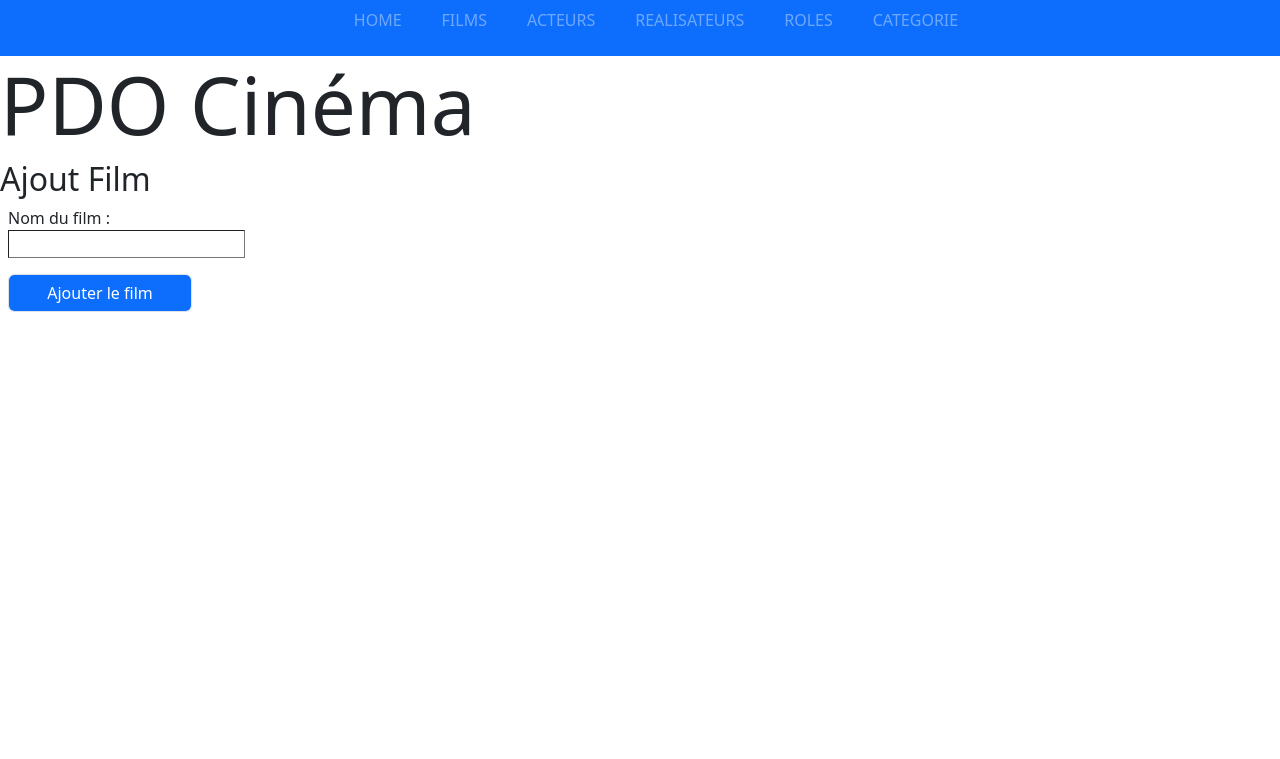
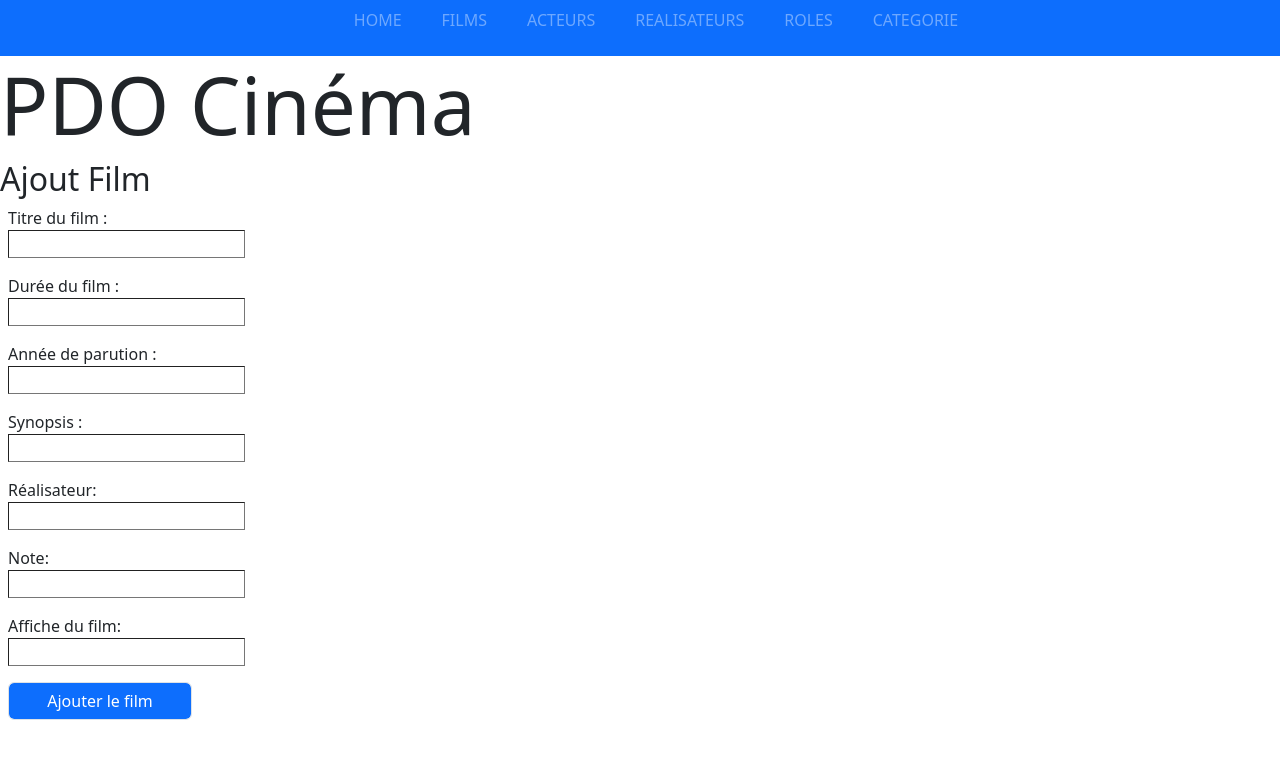
Before and after one commit to yah422/CINEMA, a PHP site: template view/film/ajoutFilm.php in a window 1280 px wide. Shown: the top 759 px of the page. Run offline with PHP 8.4, Linux system fonts and the light colour scheme; the template is opened without the code that fills it, so the values that code supplies are empty.

Commit message:
add all different input for the AjoutFilm part

```diff
--- a/view/film/ajoutFilm.php
+++ b/view/film/ajoutFilm.php
@@ -5,12 +5,57 @@ ob_start();
 
 
 <form action="index.php?action=ajoutFilm" method="post" enctype="multipart/form-data">
+    <p  class="px-2">
+        <label>
+            Titre du film : <br>
+            <input id="" class="border-1" name="titre_film" type="text">
+            <br>
+        </label>
+    </p>
     <p class="px-2">
         <label>
-            Nom du film : <br>
-            <input id="" class="border-1" name="titre_film" type="text">
+            Durée du film : <br>
+            <input id="" class="border-1" name="duree_formatee" type="text">
+
         </label>
     </p>
+    <p class="px-2">
+        <label>
+            Année de parution : <br>
+            <input id="" class="border-1" name="anneeSortie_film" type="text">
+
+        </label>
+    </p>
+    <p class="px-2">
+        <label>
+            Synopsis : <br>
+            <input id="" class="border-1" name="synopsis_film" type="text">
+
+        </label>
+    </p>
+    <p class="px-2">
+        <label>
+            Réalisateur: <br>
+            <input id="" class="border-1" name="realisateurName" type="text">
+
+        </label>
+    </p>
+    <p class="px-2">
+        <label>
+            Note: <br>
+            <input id="" class="border-1" name="note_film" type="text">
+
+        </label>
+    </p>
+    <p class="px-2">
+        <label>
+            Affiche du film: <br>
+            <input id="" class="border-1" name="affiche_film" type="text">
+
+        </label>
+    </p>
+
+
 
 
 
```
